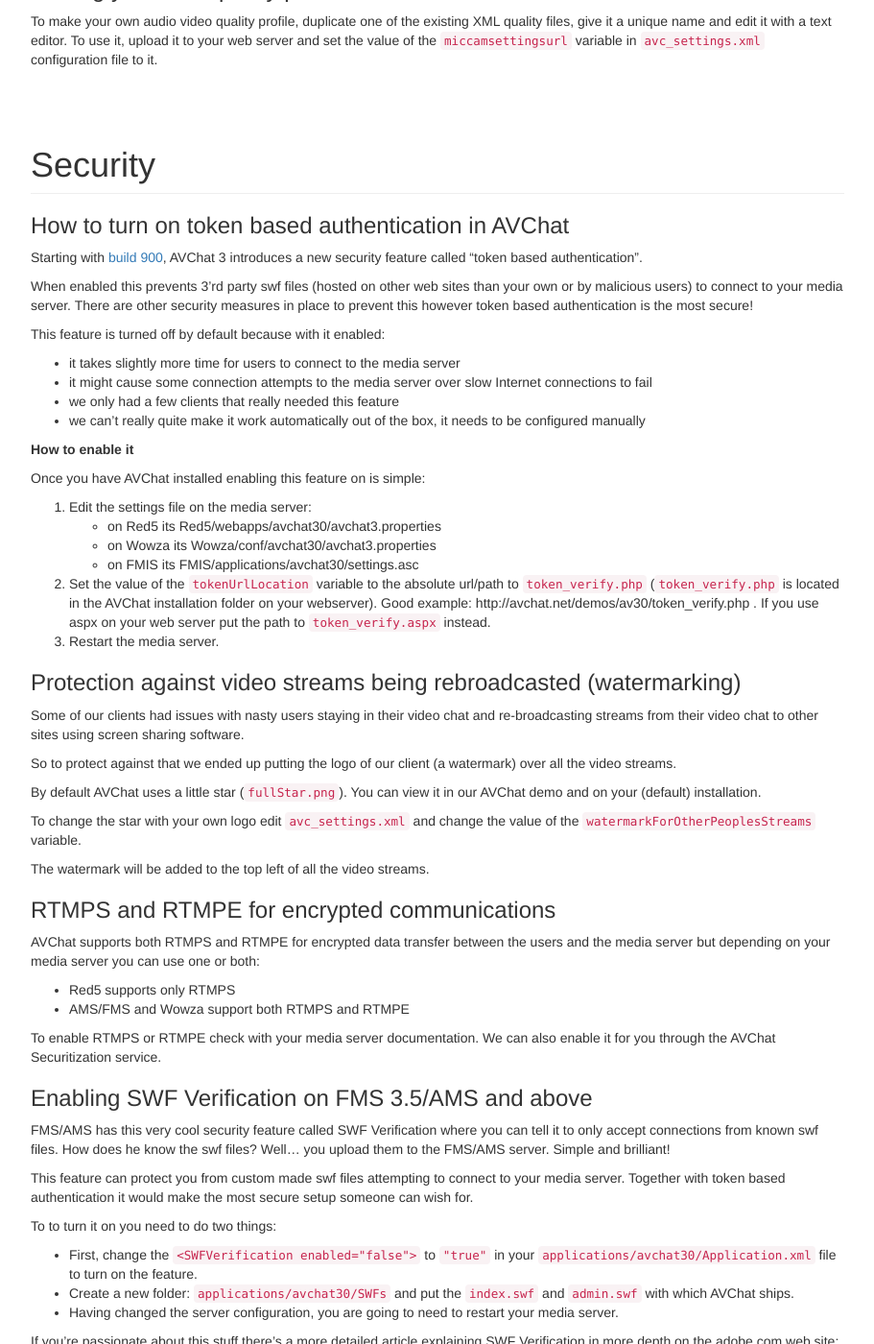
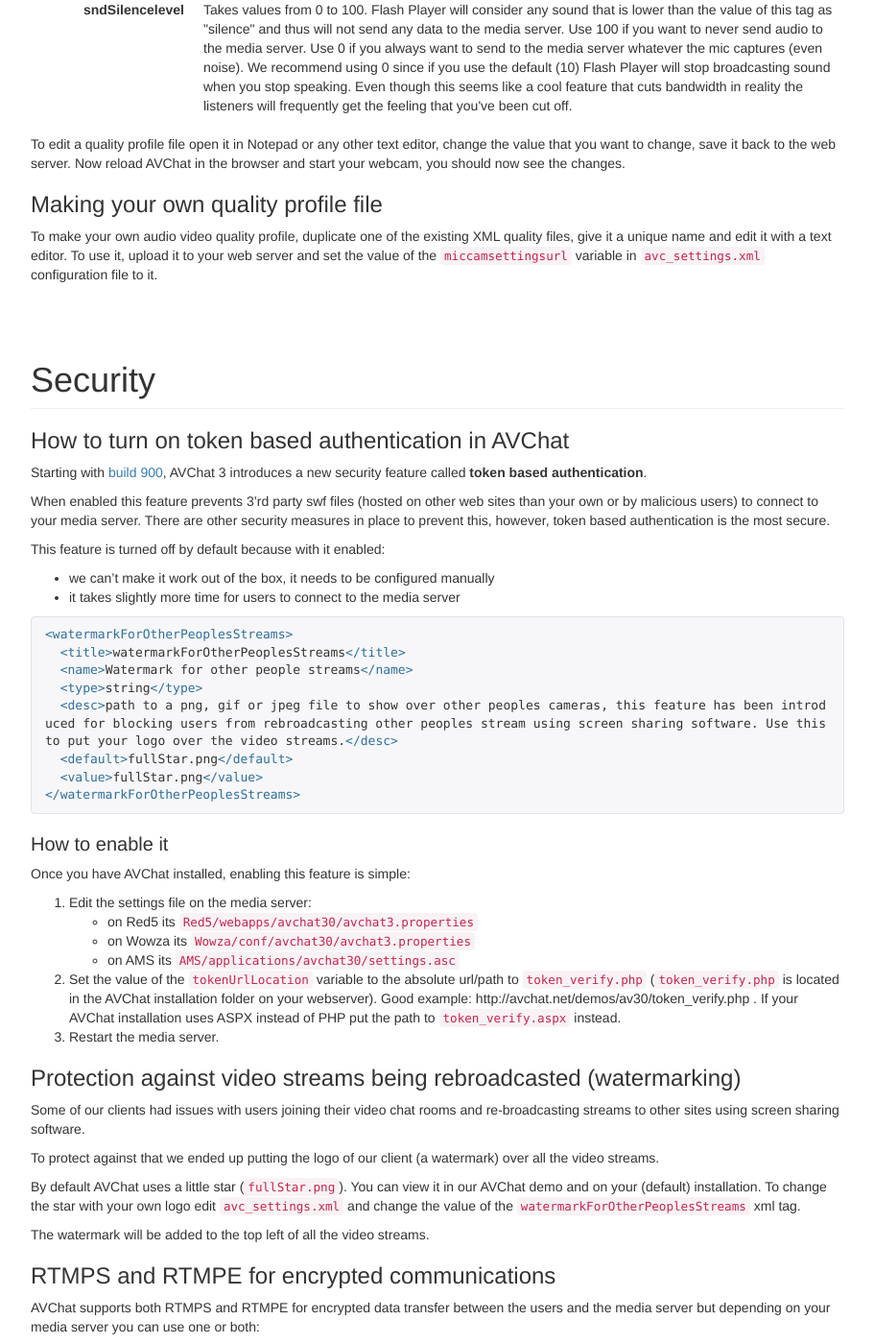
Before and after one commit to nusofthq/avchat-documentation, a Jekyll site: the page built from standalone.md, in a window 1280 px wide and 1400 px high, scrolled down 16936 px. Shown: the whole window at 96% size, without its empty margins (38-949 px from the left). Built offline with Jekyll 4.4.1, drawn with Linux system fonts in a browser that asks for light colours; nearby versions of some CDN libraries; comment, search, counter and statistics services are not loaded; some of the changed text lies outside the part shown.

Commit message:
major changes

````diff
--- a/_includes/design.md
+++ b/_includes/design.md
@@ -1,57 +1,74 @@
+
+<h2 id="changing-themes">Themes</h2>
+
+Starting with [version  3.5](http://avchat.net/blog/avchat-3-5-now-available-with-major-redesign-and-themes/) AVChat ships with 2 themes: **light** and **dark**. Both themes are located in the new `themes` folder. The **light** theme is the default one.
+
+You can make your own theme by simply creating a new folder inside the themes folder and putting a customized `style.xml` inside it.
+
+### Switching between the default light and dark themes
+
+To switch between themes, either the default ones or to your custom created theme, you need to take the following steps:
+
+**Change theme**
+1. Open `style.php` or `style.aspx.cs` depending on wether you run AVChat using PHP or ASPX
+2. Edit the `$pathToTheme` var and change the theme folder in the path. By default it will look like this: `themes/light/style.xml`. If you want to switch to the dark theme it should look like this `themes/dark/style.xml`.
+4. Save and exit.
+
+**Change background color**
+5. Next we need to change the background color and it can only be changed from the `index.html` and `admin.html` files.
+6. Edit `index.html` and search for `bgcolor` JS parameter which by default will be `bgcolor : "#F1F1F1"`, and change the hex value to `#101622` which is the correct dark theme bacground color.
+7. Save and exit. Do the same for `admin.html`.
+
+See below for details.
 
 <h2 id="changing-bg-color">Background color of AVChat</h2>
 
-The background color of AVChat is defined in the HMTL web page that embeds the AVChat swf file. By default AVChat ships with 2 HTML pages: `index.html` (for the user interface, embeds `index.swf`) and admin.html (for the admin/moderator interface, embeds `admin.swf`).
+The background color of AVChat is defined in the HMTL web page that embeds the AVChat swf file. In case of the sandalone version of AVChat, it ships with 2 HTML pages:
+* `index.html` for the user interface, embeds `index.swf`
+* `admin.html` for the admin/moderator interface, embeds `admin.swf`
 
 In order to change the color of the user interface you will need to open `index.html` in a text editor and find the following lines:
 
-```javascript
+{% highlight js %}
 var params = {
-quality : "high",
-bgcolor : "#272727",
-play : "true",
-loop : "false",
-allowFullScreen : "true"
+  quality : "high",
+  bgcolor : "#272727",
+  play : "true",
+  loop : "false",
+  allowFullScreen : "true"
 };
-```
+{% endhighlight %}
 
-Replace the default value `#272727` of `bgcolor` with your desired color.
+Replace the default `bgcolor` value (`#272727`) with your desired color.
 
-*Hint: you can use a [color picker like this](http://www.colorpicker.com/)*
+*Hint: Use a [color picker](http://www.colorpicker.com/) to find the perfect color.*
 
-Save and upload the modified `index.html` to your web site.
+Save and upload the modified `index.html` to your web site. Do the same with `admin.html`.
 
-The same procedure applies to `admin.html`.
+<h2 id="changing-bg-image">Background image</h2>
+<p class="lead">AVChat can display a .jpg/.png image or .swf animation as it's background.</p>
 
-<h2 id="changing-bg-image">Background image of AVChat</h2>
+To add a background image open the `style.xml` file with a text editor (found inside your `themes` folder for AVChat 3.5 and up) and at the beginning, you'll see this xml code:
 
-AVChat can display a image as it's background.
-
-This image can be specified in the style.css file. The last build's default image is bg.jpg
-
-**How to do it**
-
-Open the `style.xml` file with a text editor (found inside your `themes` folder for AVChat 3.5 and up) and at the beginning, you'll see this paragraph:
-
-```xml
+{% highlight xml %}
 <backgroundArea>
-  <backgroundImageUrl>bg.jpg</backgroundImageUrl>
+  <backgroundImageUrl></backgroundImageUrl>
   <backgroundImageScale>stretch</backgroundImageScale>
   <backgroundImageAlpha>100</backgroundImageAlpha>
 </backgroundArea>
-```
+{% endhighlight %}
 
 Rename the `bg.jpg` with the name of your image uploaded on your AVChat installation folder.
 
-You can also change the transparency of this background image by changing the value of the `backgroundImageAlpha` tag. The background color will be seen through a partially transparent background image.
+<div class="bs-callout bs-callout-info" id="callout-tables-responsive-overflow"> <h4>Transparency</h4> <p markdown="1">You can also change the transparency of this background image by changing the value of the `backgroundImageAlpha` xml tag in the theme's `style.xml`. By default it's set to 100 (no transparency). If set to a lower value the background color will be visible through the transparent background image. 0 means fully transparent.
+</p> </div>
+
 
 The image will automatically tile to fit the size of the video chat software.
 
 <h2 id="changing-sounds">Sounds used in AVChat</h2>
 
-You can change the sounds used throughout AVChat with your own sounds.
-
-AVChat right now uses six mp3 sounds which you can find in the sounds folder:
+You can change the sounds used throughout AVChat with your own sounds. AVChat currently uses 6 `.mp3` sounds which you can find in the sounds folder:
 
 * alert.mp3 (used when a text chat message kicks in)
 * private.mp3 (used when receiving private messages)
@@ -66,25 +83,21 @@
 
 <h2 id="changing-size">Changing the size of AVChat</h2>
 
-You can change the size of the AVChat user/admin Interface to better fit with the design and size of your website.
+<p class="lead">You can change the size of the AVChat user and admin interfaces to better fit within your website pages.</p>
 
-The size of the AVChat user and admin interfaces is defined in the HMTL pages that embed these swf files. By default AVChat ships with 2 HTML pages: `index.html` (that embeds the user interface: `index.swf`) and `admin.html` ( that embeds the admin interface: `admin.swf`).
+The size of the AVChat user and admin interfaces is defined in the HMTL pages that embed these `index.swf` and `admin.swf` files. By default AVChat ships with 2 HTML pages: `index.html` (that embeds the user interface `index.swf`) and `admin.html` ( that embeds the admin interface `admin.swf`).
 
-In order to change the size of the AVChat user interface for example, you will need to edit `index.html` with a text editor and and find the following line:
+In order to change the size of the AVChat user interface  you will need to edit `index.html` with a text editor and and find the following line:
 
-```javascript
+{% highlight js %}
 swfobject.embedSWF("index.swf", "myContent", "100%", "100%", "10.3.0", "", flashvars, params, attributes);
-```
+{% endhighlight %}
 
-and replace `"100%", "100%"` with your desired dimensions (first width, second height).
-
-Save and upload the modified `index.html` to your web site, and refresh.
-
-The same procedure applies to `admin.html`.
+and replace `"100%", "100%"` with your desired dimensions (first width, second height). Save and upload the modified `index.html` to your web site, and refresh. Do the same to `admin.html`.
 
 <h2 id="changing-window-looks">Customizing AVChat windows</h2>
 
-The `style.xml` file controls (among other things) the looks of the windows inside AVChat. By editing `style.xml` you can change the following:
+The theme's `style.xml` file controls (among other things) the looks of the windows inside AVChat. By editing `style.xml` you can change the following:
 
 * the color of the windows
 * if the windows have rounded corners or not (set to 0 for straight corners)
@@ -93,9 +106,9 @@
 * if the windows cast shadows
 * the border color
 
-Here is the actual tag for the controls with the default values:
+Here is the actual `windows` tag from `style.xml`:
 
-```xml
+{% highlight xml %}
 <windows>
 	<margin>4</margin>
 	<padding>6</padding>
@@ -104,11 +117,11 @@
 	<windowsCastShadows>false</windowsCastShadows>
 	<borderColor>#E9E9E9</borderColor>
 </windows>
-```
+{% endhighlight %}
 
 <h2 id="changing-fonts">Fonts</h2>
 
-The `style.xml` file controls (among other things) the fonts used throughout the video chat. By editing the `style.xml` file you can change for every group of fonts (like titles, side menu links, etc...):
+The theme's `style.xml` file also controls the fonts used throughout the video chat. By editing the `style.xml` file you can change for every group of fonts (like titles, side menu links, etc...):
 
 * the font face (fontfamily:\_sans)
 * the size of the font (fontsize:16)
@@ -117,36 +130,24 @@
 
 <h2 id="changing-gender-icons">Gender icons</h2>
 
-Starting with [build 1880](http://nusofthq.com/blog/new-avchat-november-build-1880-has-arrived) the genders are imported from `genders.xml` along with attributes like icon image URL's.
+<p class="lead" markdown="1">Starting with [build 1880](http://nusofthq.com/blog/new-avchat-november-build-1880-has-arrived) AVChat supports any number of genders through the use of the new `genders.xml`.</p>
 
 Customizing genders:
 
-1. Upload your new gender icons in the `gender_icons` folder located in your AVChat installation.
+1. Upload your new gender icons to the `gender_icons` folder located in your AVChat installation.
 2. Open the `genders.xml` file and edit the lines, for example:
 
-        <gender id="cat" label="Cheshire Cat" iconUrl="gender_icons/cheshire_cat_32.png" adminOnly="false" sortPriority="b" outlineColor ="0x577ce5" />
+{% highlight xml %}
+<gender id="cat" label="Cheshire Cat" iconUrl="gender_icons/cheshire_cat_32.png" adminOnly="false" sortPriority="b" outlineColor ="0x577ce5" />
+{% endhighlight %}
 
 3. Rename the `id`, `label` and `iconUrl` corresponding to your new gender and it will become:
 
-        <gender id="new_icon" label="New Icon" iconUrl="gender_icons/new_icon.png" adminOnly="false" sortPriority="b" outlineColor ="0x577ce5" />
+{% highlight xml %}
+<gender id="polar_bear" label="Polar Bear" iconUrl="gender_icons/polar_bear.png" adminOnly="false" sortPriority="b" outlineColor ="0x577ce5" />
+{% endhighlight %}
 
 
+Starting with [AVChat 3.5](http://avchat.net/blog/avchat-3-5-now-available-with-major-redesign-and-themes/) you can also specify the color (through the new `outlineColor` parameter) to be used for the left line element that is drawn in the users list on mouse over the user item.
 
-Starting with [AVChat 3.5](http://avchat.net/blog/avchat-3-5-now-available-with-major-redesign-and-themes/) you can also specify the color to be used for the left line element that is drawn in the users list on mouse over the user item through the new `outlineColor` parameter.
-
-<div class="alert alert-warning" role="alert">Do not change the ID's of the already defined  male, unknown, admin and hidden genders.</div>
-
-
-<h2 id="changing-themes">Switching between themes</h2>
-
-Starting with [version  3.5](http://avchat.net/blog/avchat-3-5-now-available-with-major-redesign-and-themes/) AVChat ships with 2 themes: `light` and `dark`. Both themes are located in the new `themes` folder located in your AVChat installation directory. The `light` theme is default. You can also make your own theme by simply creating a new folder inside the themes folder and putting a customized `style.xml` inside it.
-
-To switch between themes, either the default ones or your custom created theme you need to take the following steps:
-
-1. Open `style.php` or `style.aspx.cs` depending on the webserver you are running.
-2. Edit the path to theme. By default it will look like this: `themes/light/style.xml`.
-3. Change the name of the folder, in this case light to dark or your custom made folder name resulting in this: `themes/dark/style.xml`.
-4. Save and exit.
-5. Next we need to change the background color of the SWF file and this can only be done where it is embeded in the webpage, by default in `index.html` and `admin.html`.
-6. Search for `bgcolor` parameter which by default will be `bgcolor : "#F1F1F1"`, and change to `#101622`color which is the corespondent dark theme color.
-7. Save and exit.
+<div class="alert alert-warning" role="alert"><p markdown="1">Do not change the ID's of the already defined  *male*, *unknown*, *admin* and *hidden* genders.</p></div>
--- a/_includes/security.md
+++ b/_includes/security.md
@@ -2,26 +2,35 @@
 <h2 id="enable-token-authentication">How to turn on token based authentication in AVChat</h2>
 
 
-Starting with [build 900](http://avchat.net/blog/the-avchat-3-build-for-september-896/), AVChat 3 introduces a new security feature called “token based authentication”.
+Starting with [build 900](http://avchat.net/blog/the-avchat-3-build-for-september-896/), AVChat 3 introduces a new security feature called **token based authentication**.
 
-When enabled this prevents 3'rd party swf files (hosted on other web sites than your own or by malicious users) to connect to your media server. There are other security measures in place to prevent this however token based authentication is the most secure!
+When enabled this feature prevents 3'rd party swf files (hosted on other web sites than your own or by malicious users) to connect to your media server. There are other security measures in place to prevent this, however, token based authentication is the most secure.
 
 This feature is turned off by default because with it enabled:
 
+* we can't make it work out of the box, it needs to be configured manually
 * it takes slightly more time for users to connect to the media server
-* it might cause some connection attempts to the media server over slow Internet connections to fail
-* we only had a few clients that really needed this feature
-* we can't really quite make it work automatically out of the box, it needs to be configured manually
 
-**How to enable it**
+{% highlight xml %}
+<watermarkForOtherPeoplesStreams>
+  <title>watermarkForOtherPeoplesStreams</title>
+  <name>Watermark for other people streams</name>
+  <type>string</type>
+  <desc>path to a png, gif or jpeg file to show over other peoples cameras, this feature has been introduced for blocking users from rebroadcasting other peoples stream using screen sharing software. Use this to put your logo over the video streams.</desc>
+  <default>fullStar.png</default>
+  <value>fullStar.png</value>
+</watermarkForOtherPeoplesStreams>
+{% endhighlight %}
 
-Once you have AVChat installed enabling this feature on is simple:
+### How to enable it
+
+Once you have AVChat installed, enabling this feature is simple:
 
 1. Edit the settings file on the media server:
-  * on Red5 its Red5/webapps/avchat30/avchat3.properties
-  * on Wowza its Wowza/conf/avchat30/avchat3.properties
-  * on FMIS its FMIS/applications/avchat30/settings.asc
-2. Set the value of the `tokenUrlLocation` variable to the absolute url/path to `token_verify.php` (`token_verify.php` is located in the AVChat installation folder on your webserver). Good example: http://avchat.net/demos/av30/token_verify.php . If you use aspx on your web server put the path to `token_verify.aspx` instead.
+  * on Red5 its `Red5/webapps/avchat30/avchat3.properties`
+  * on Wowza its `Wowza/conf/avchat30/avchat3.properties`
+  * on AMS its `AMS/applications/avchat30/settings.asc`
+2. Set the value of the `tokenUrlLocation` variable to the absolute url/path to `token_verify.php` (`token_verify.php` is located in the AVChat installation folder on your webserver). Good example: http://avchat.net/demos/av30/token_verify.php . If your AVChat installation uses ASPX instead of PHP put the path to `token_verify.aspx` instead.
 3. Restart the media server.
 
 
@@ -30,13 +39,11 @@
 
 
 
-Some of our clients had issues with nasty users staying in their video chat and re-broadcasting streams from their video chat to other sites using screen sharing software.
+Some of our clients had issues with users joining their video chat rooms and re-broadcasting streams to other sites using screen sharing software.
 
-So to protect against that we ended up putting the logo of our client (a watermark) over all the video streams.
+To protect against that we ended up putting the logo of our client (a watermark) over all the video streams.
 
-By default AVChat uses a little star (`fullStar.png`). You can view it in our AVChat demo and on your (default) installation.
-
-To change the star with your own logo edit `avc_settings.xml` and change the value of the `watermarkForOtherPeoplesStreams` variable.
+By default AVChat uses a little star (`fullStar.png`). You can view it in our AVChat demo and on your (default) installation. To change the star with your own logo edit `avc_settings.xml` and change the value of the `watermarkForOtherPeoplesStreams` xml tag.
 
 The watermark will be added to the top left of all the video streams.
 
@@ -47,15 +54,15 @@
 AVChat supports both RTMPS and RTMPE for encrypted data transfer between the users and the media server but depending on your media server you can use one or both:
 
 * Red5 supports only RTMPS
-* AMS/FMS and Wowza support both RTMPS and RTMPE
+* AMS and Wowza support both RTMPS and RTMPE
 
 To enable RTMPS or RTMPE check with your media server documentation. We can also enable it for you through the AVChat Securitization service.
 
 
-<h2 id="enable-swf-verification">Enabling SWF Verification on FMS 3.5/AMS and above</h2>
+<h2 id="enable-swf-verification">Enabling SWF Verification on AMS</h2>
 
 
-FMS/AMS has this very cool security feature called SWF Verification where you can tell it to only accept connections from known swf files. How does he know the swf files? Well... you upload them to the FMS/AMS server. Simple and brilliant!
+Adobe Media Server, starting with Flash Media Server 3, has this very cool security feature called *SWF Verification* where you can tell it to only accept connections from known swf files. How does he know the swf files? Well... you upload them to the AMS server. Simple and brilliant!
 
 This feature can protect you from custom made swf files attempting to connect to your media server. Together with token based authentication it would make the most secure setup someone can wish for.
 
@@ -75,13 +82,13 @@
 
 Because we give free trials to just about anyone, our script gets into a lot of hands, some of them are not well intended.
 
-One of the easiest ways to protect your AVChat from nasty surprises is to limit the ip's from which admins can connect through the admin interface (`admin.swf`) and execute admin functions.
+One of the easiest ways to protect your AVChat from malicious users is to limit the ip's from which admins can connect through the admin interface (`admin.swf`) and execute admin functions.
 
 You just have to edit the settings file on the media server:
 
-* on Red5 its Red5/webapps/avchat30/`avchat3.properties`
-* on Wowza its Wowza/conf/avchat30/`avchat3.properties`
-* on FMIS its FMIS/applications/`avchat30/settings.asc`
+* on Red5 its `Red5/webapps/avchat30/avchat3.properties`
+* on Wowza its `Wowza/conf/avchat30/avchat3.properties`
+* on AMS its `AMS/applications/avchat30/settings.asc`
 
 And search for the `adminsAllowedFromTheseIps` variable. Set its value to your IP or to the range of IPs from which admins will be allowed to connect.
 
@@ -97,25 +104,27 @@
 
 To allow connections from AVChat installed on `localhost` you need to edit the settings file on the media server:
 
-* on Red5 its Red5/webapps/avchat30/`avchat3.properties`
-* on Wowza its Wowza/conf/avchat30/`avchat3.properties`
-* on FMIS its FMIS/applications/avchat30/`settings.asc`
+* on Red5 its `Red5/webapps/avchat30/avchat3.properties`
+* on Wowza its `Wowza/conf/avchat30/avchat3.properties`
+* on AMS its `AMS/applications/avchat30/settings.asc`
 
 And search for the `allowLocalhostConnections` variable. Set it to `true` and restart the media server.
 
-
 <h2 id="manually-removing-banned-ips-file">Manually removing the banned IPs file</h2>
 
+If you've banned yourself (by ip or username) out of the video chat you will need to manually delete the banned IPs and usernames file and restart the media server.
 
-If you've banned yourself out of the video chat you will need to manually delete the ips file and restart the media server.
+**Red5**
 
-On Red5 you will need to delete the `bannedips.red5` and `bannedusernames.red5` file from this folder: `webapps\avchat30\persistence\SharedObject\_definst_` (Red5 0.8)
+Delete the `bannedips.red5` and `bannedusernames.red5` files from the following folder:
 
-OR
+ * Red5 0.8: `Red5/webapps/avchat30/persistence/SharedObject/_definst_`
+ * Red 1.0.5: `Red5/webapps/avchat30/persistence/persistence/SHARED_OBJECT/avchat30/_definst_`
 
-`webapps\avchat30\persistence\persistence\SHARED_OBJECT\avchat30\_definst_` (Red 1.0.5 and up)
+**Adobe Media Server**
 
-On AMS/FMS  you need to delete the `bannedips.fso` and `bannedusernames.fso` file from this folder: `applications\avchat30\sharedobjects\_definst_.`
+Delete the `bannedips.fso` and `bannedusernames.fso` files from `AMS/applications/avchat30/sharedobjects/_definst_`.
 
-On Wowza you need to delete the `bannedips.rso` and `bannedusernames.rso`
-file from `applications\avchat30\sharedobjects\_definst_`
+**Wowza**
+
+Delete the `bannedips.rso` and `bannedusernames.rso` files from `Wowza/applications/avchat30/sharedobjects/_definst_`.
````
Also changed, not shown: other parts of _includes/security.md (+1 -1 lines).
